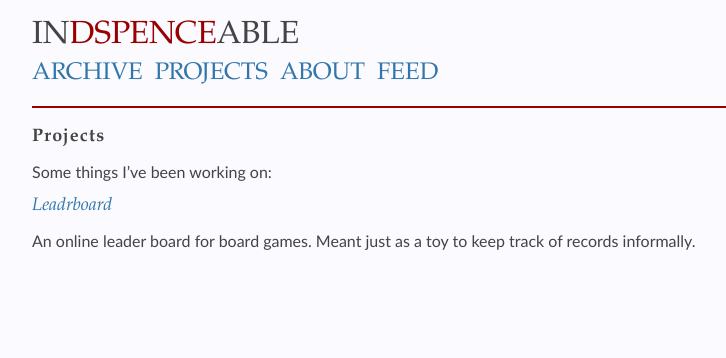
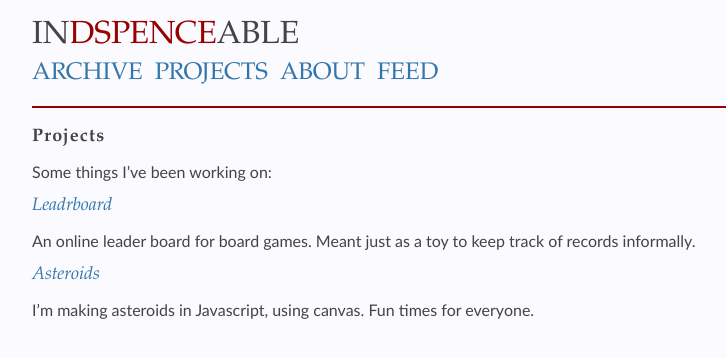
Before and after one commit to indspenceable/indspenceable.github.com, a Jekyll site: the page built from projects.md, in a window 1280 px wide. Shown: the top 358 px of the page, without its empty margins (248-974 px from the left). Built offline with Jekyll 4.4.1, drawn with Linux system fonts in a browser that asks for light colours.

Commit message:
Updated about and projects pages.

```diff
--- a/projects.md
+++ b/projects.md
@@ -7,6 +7,10 @@ title: Projects
 
 Some things I've been working on:
 
-#### [Leadrboard](http://games.indspenceable.com)
+#### [Leadrboard](http://leaderboard.indspenceable.com)
 
 An online leader board for board games. Meant just as a toy to keep track of records informally.
+
+#### [Asteroids](http://games.indspenceable.com)
+
+I'm making asteroids in Javascript, using canvas. Fun times for everyone.
```
Also changed, not shown: about.md (+1 -1 lines).
